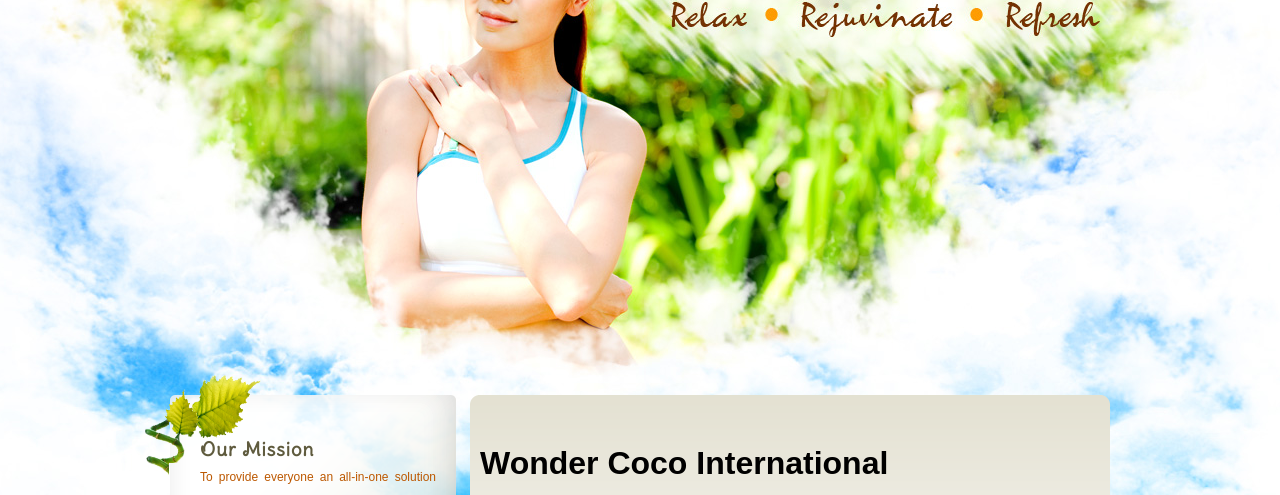
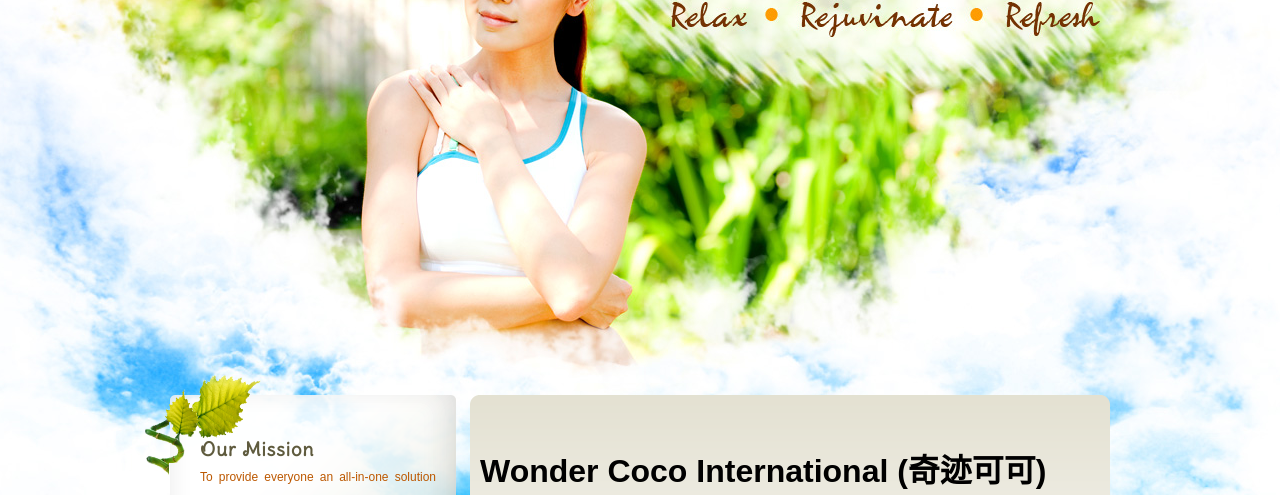
Before and after one commit to jannejanneborcena/wondercoco.github.io, a plain HTML site: page index.html in a window 1280 px wide. Shown: the part 225-720 px from the top of the page. Drawn offline with Linux system fonts and the light colour scheme.

```diff
--- a/index.html
+++ b/index.html
@@ -37,7 +37,7 @@
     <div id="featured">
       <div class="footer">
         <div class="body">
-          <h1>Wonder Coco International</h1>
+          <h1>Wonder Coco International (奇迹可可)</h1>
           <p>Wonder Coco International (WCI) is a private company founded by five determined individuals in June 2019 that aims to reach the different corners of the world to share the wonder benefits of Virgin Coconut Oil.
           Virgin Coconut oil, is one of the products of Philippine coconut market chains. It is an edible oil extracted from the kernel or meat of mature coconuts. Nowadays, consumers are becoming more health-conscious desiring to prefer organic products. Coconut oil is often described as the “healthiest oil on earth".
           </p>
```
